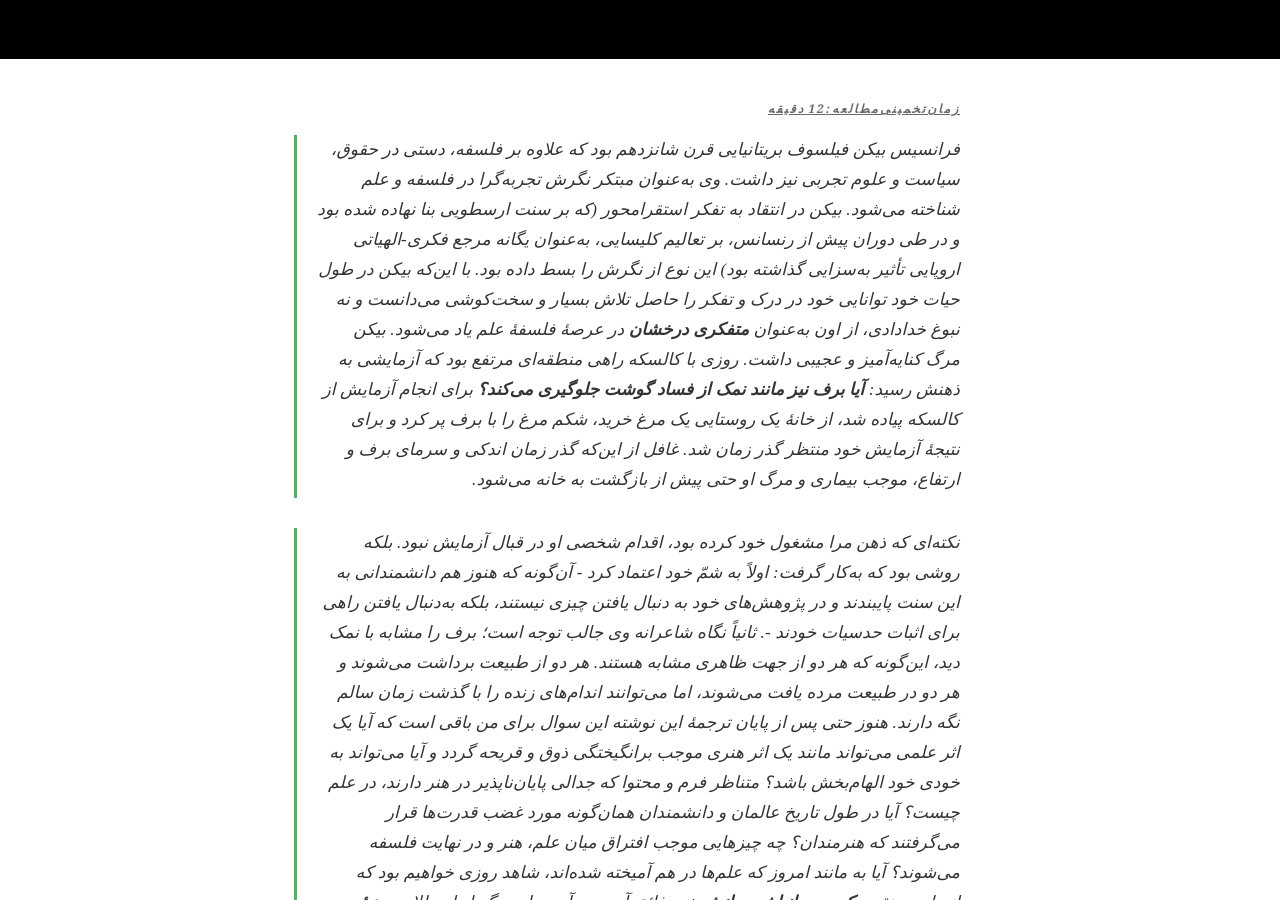
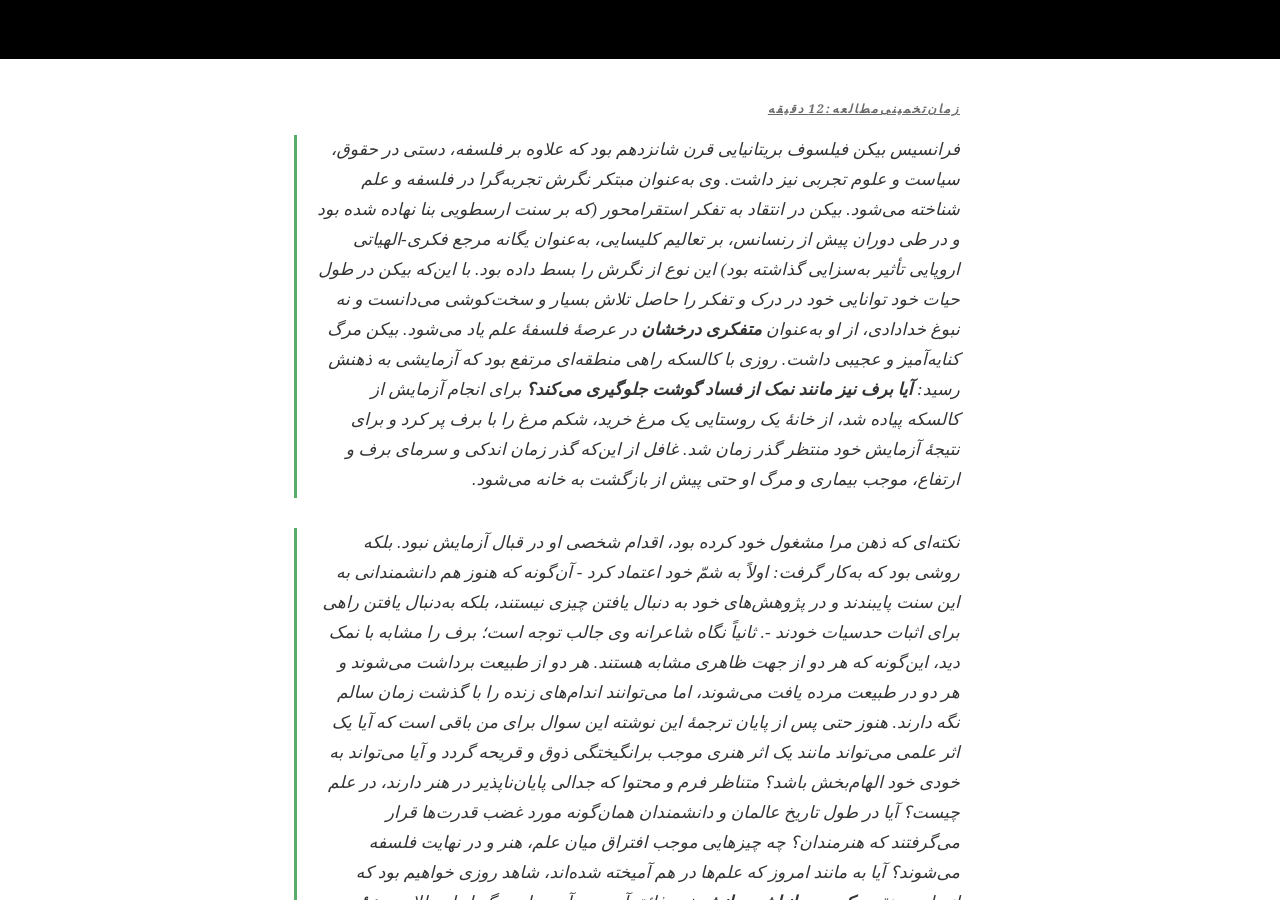
Before and after one commit to shosseinib/shosseinib.github.io, a Jekyll site: the page built from _posts/2021-12-05-when-is-a-scientific-experiment-like-a-beautiful-work-of-art.markdown, in a window 1280 px wide and 900 px high, scrolled down 841 px. Built offline with Jekyll 4.4.1, drawn with Linux system fonts in a browser that asks for light colours; nearby versions of some CDN libraries; some web fonts are replaced.

Commit message:
change cname and one typo

```diff
--- a/_posts/2021-12-05-when-is-a-scientific-experiment-like-a-beautiful-work-of-art.markdown
+++ b/_posts/2021-12-05-when-is-a-scientific-experiment-like-a-beautiful-work-of-art.markdown
@@ -12,7 +12,7 @@ image: /assets/article_images/when-is-a-scientific-experiment-like-a-beautiful-w
 
 
 
-> فرانسیس بیکن فیلسوف بریتانیایی قرن شانزدهم بود که علاوه بر فلسفه، دستی در حقوق، سیاست و علوم تجربی نیز داشت. وی به‌عنوان مبتکر نگرش تجربه‌گرا در فلسفه و علم شناخته می‌شود. بیکن در انتقاد به تفکر استقرامحور *(که بر سنت ارسطویی بنا نهاده شده بود و در طی دوران پیش از رنسانس، بر تعالیم کلیسایی، به‌عنوان یگانه مرجع فکری-الهیاتی اروپایی تأثیر به‌سزایی گذاشته بود)* این نوع از نگرش را بسط داده بود. با این‌که بیکن در طول حیات خود توانایی خود در درک و تفکر را حاصل تلاش بسیار و  سخت‌کوشی می‌دانست و نه نبوغ خدادادی، از اون به‌عنوان ***متفکری درخشان*** در عرصهٔ فلسفهٔ علم یاد می‌شود. بیکن مرگ کنایه‌آمیز و عجیبی داشت. روزی با کالسکه راهی منطقه‌ای مرتفع بود که آزمایشی به ذهنش رسید: ***آیا برف نیز مانند نمک از فساد گوشت جلوگیری می‌کند؟*** برای انجام آزمایش از کالسکه پیاده شد، از خانهٔ یک روستایی یک مرغ خرید، شکم مرغ را با برف پر کرد و برای نتیجهٔ آزمایش خود منتظر گذر زمان شد. غافل از این‌که گذر زمان اندکی و سرمای برف و ارتفاع، موجب بیماری و مرگ او حتی پیش از بازگشت به خانه می‌شود.
+> فرانسیس بیکن فیلسوف بریتانیایی قرن شانزدهم بود که علاوه بر فلسفه، دستی در حقوق، سیاست و علوم تجربی نیز داشت. وی به‌عنوان مبتکر نگرش تجربه‌گرا در فلسفه و علم شناخته می‌شود. بیکن در انتقاد به تفکر استقرامحور *(که بر سنت ارسطویی بنا نهاده شده بود و در طی دوران پیش از رنسانس، بر تعالیم کلیسایی، به‌عنوان یگانه مرجع فکری-الهیاتی اروپایی تأثیر به‌سزایی گذاشته بود)* این نوع از نگرش را بسط داده بود. با این‌که بیکن در طول حیات خود توانایی خود در درک و تفکر را حاصل تلاش بسیار و  سخت‌کوشی می‌دانست و نه نبوغ خدادادی، از او به‌عنوان ***متفکری درخشان*** در عرصهٔ فلسفهٔ علم یاد می‌شود. بیکن مرگ کنایه‌آمیز و عجیبی داشت. روزی با کالسکه راهی منطقه‌ای مرتفع بود که آزمایشی به ذهنش رسید: ***آیا برف نیز مانند نمک از فساد گوشت جلوگیری می‌کند؟*** برای انجام آزمایش از کالسکه پیاده شد، از خانهٔ یک روستایی یک مرغ خرید، شکم مرغ را با برف پر کرد و برای نتیجهٔ آزمایش خود منتظر گذر زمان شد. غافل از این‌که گذر زمان اندکی و سرمای برف و ارتفاع، موجب بیماری و مرگ او حتی پیش از بازگشت به خانه می‌شود.
 
 > نکته‌ای که ذهن مرا مشغول خود کرده بود، اقدام شخصی او در قبال آزمایش نبود. بلکه روشی بود که به‌کار گرفت: اولاً به شمّ خود اعتماد کرد *- آن‌گونه که هنوز هم دانشمندانی به این سنت پایبندند و در پژوهش‌های خود به دنبال یافتن چیزی نیستند، بلکه به‌دنبال یافتن راهی برای اثبات حدسیات خودند -*. ثانیاً نگاه شاعرانه وی جالب توجه است؛ برف را مشابه با نمک دید، این‌گونه که هر دو از جهت ظاهری مشابه هستند. هر دو از طبیعت برداشت می‌شوند و هر دو در طبیعت مرده یافت می‌شوند، اما می‌توانند اندام‌های زنده را با گذشت زمان سالم نگه دارند. هنوز حتی پس از پایان ترجمهٔ این نوشته این سوال برای من باقی است که آیا یک اثر علمی می‌تواند مانند یک اثر هنری موجب برانگیختگی ذوق و قریحه گردد و آیا می‌تواند به خودی خود الهام‌بخش باشد؟ متناظر فرم و محتوا که جدالی پایان‌ناپذیر در هنر دارند، در علم چیست؟ آیا در طول تاریخ عالمان و دانشمندان همان‌گونه مورد غضب قدرت‌ها قرار می‌گرفتند که هنرمندان؟ چه چیزهایی موجب افتراق میان علم، هنر و در نهایت فلسفه می‌شوند؟ آیا به مانند امروز که علم‌ها در هم آمیخته شده‌اند، شاهد روزی خواهیم بود که انسان بر نقص **کسب و انباشت دانش** خود فائق آید و در آن زمان دیگر از اصطلاح **حوزهٔ میان‌رشته‌ای** صحبت نکنیم و شاهد رویکرد ترکیب علم، هنر و فلسفه به‌گونه‌ای تفکیک‌ناپذیر باشیم؟
 
```
Also changed, not shown: 2 other files.
